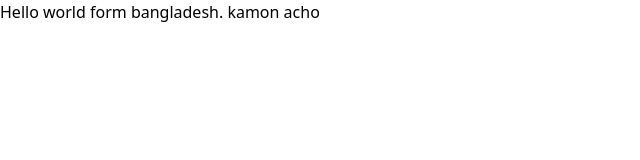
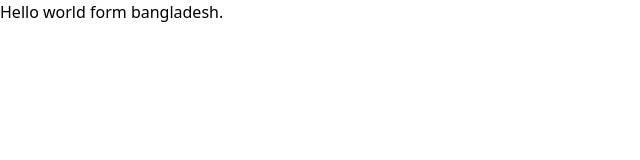
Before and after one commit to DeveloperDolon/microservice-client, a Next.js app: page / in a window 1280 px wide. Shown: the top 160 px of the page, without its empty margins (0-640 px from the left). Built offline with nearby package versions, Linux system fonts and the light colour scheme.

Commit message:
some changes

```diff
--- a/app/page.tsx
+++ b/app/page.tsx
@@ -1,7 +1,7 @@
 export default function Home() {
   return (
   <div>
-    Hello world form bangladesh. kamon acho
+    Hello world form bangladesh.
   </div>
   );
 }
```
